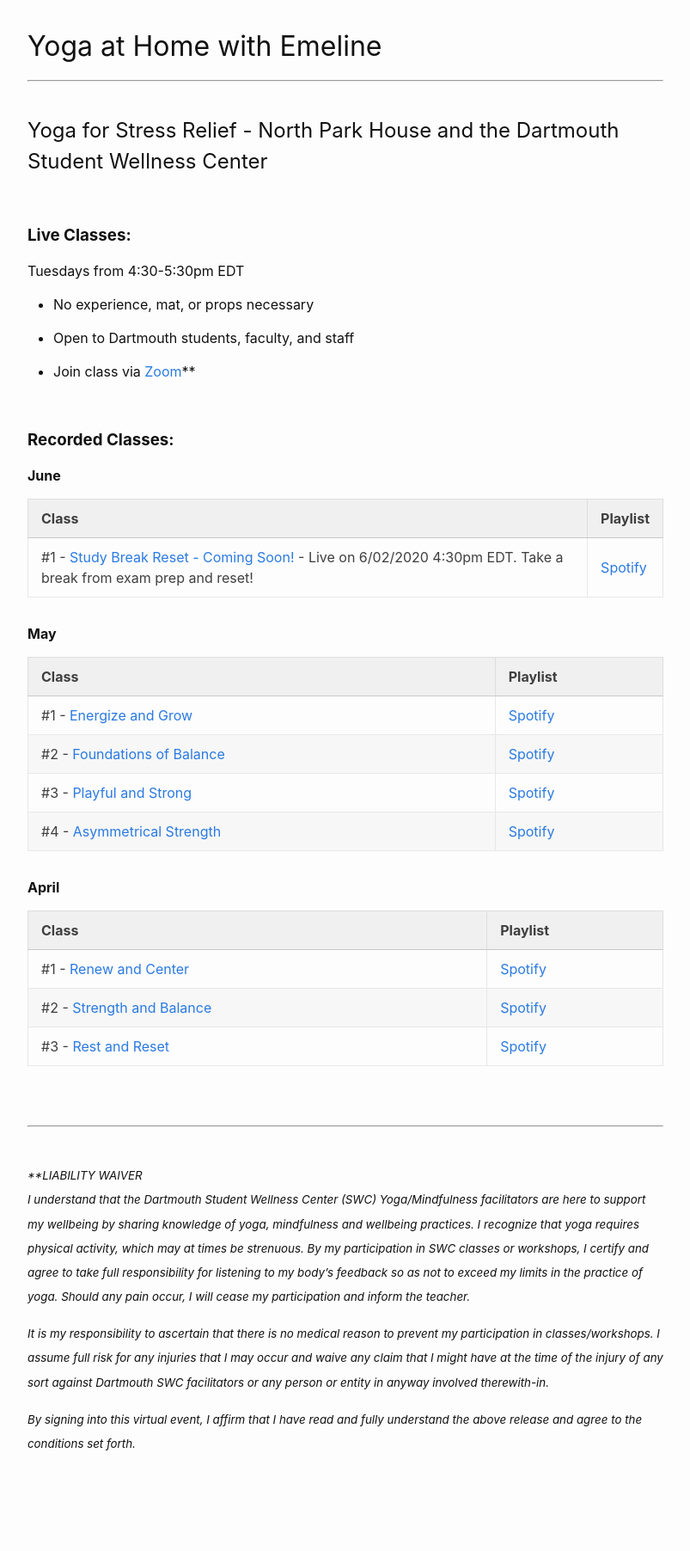
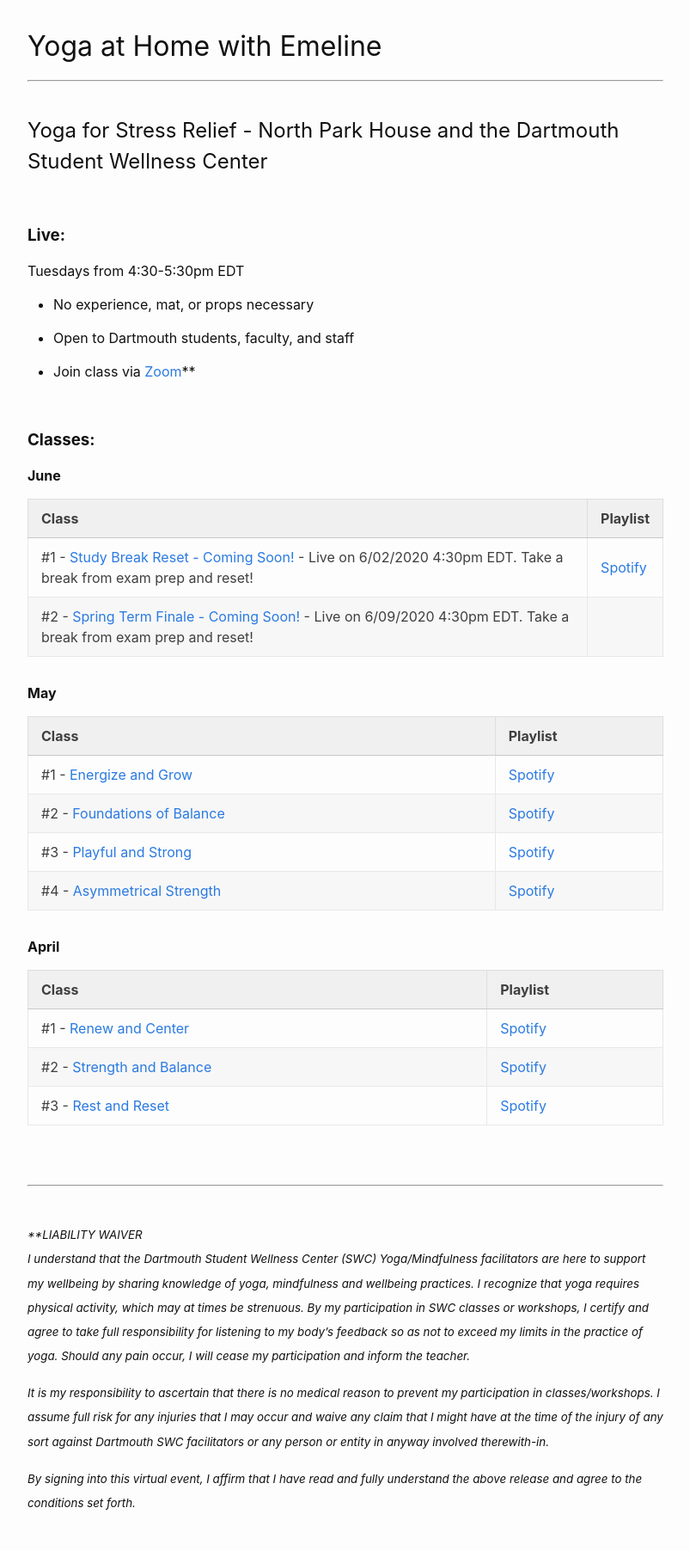
Before and after one commit to emelineclarke/yoga, a Jekyll site: the page built from index.markdown, in a window 1280 px wide. Shown: the whole page at 86% size, without its empty margins (238-1041 px from the left). Built offline with Jekyll 4.4.1, drawn with Linux system fonts in a browser that asks for light colours; before the commit the page ends 1735 px from its top, so only the background shows below that.

Commit message:
Add June 9 class

```diff
--- a/index.markdown
+++ b/index.markdown
@@ -7,7 +7,7 @@ layout: home
 <br/>
 ## Yoga for Stress Relief - North Park House and the Dartmouth Student Wellness Center
 <br/>
-### <strong>Live Classes:</strong>
+### <strong>Live:</strong>
 
 Tuesdays from 4:30-5:30pm EDT
 
@@ -18,13 +18,14 @@ Tuesdays from 4:30-5:30pm EDT
 - Join class via [Zoom](https://dartmouth.zoom.us/j/757625459/)**
 
 <br/>
-### <strong>Recorded Classes:</strong>
+### <strong>Classes:</strong>
 
 <strong>June</strong>
 
 | Class         |Playlist |
 |:------------- |:-------------|
 | #1 - [Study Break Reset - Coming Soon!](https://dartmouth.zoom.us/j/757625459/) - Live on 6/02/2020 4:30pm EDT. Take a break from exam prep and reset! |  [Spotify](https://open.spotify.com/playlist/5MwNc7J0yVB2AMRMhpk637?si=O-gGO9TxS4q3on-M97uqfw)   |
+| #2 - [Spring Term Finale - Coming Soon!](https://dartmouth.zoom.us/j/757625459/) - Live on 6/09/2020 4:30pm EDT. Take a break from exam prep and reset! |     |
 
 <strong>May</strong>
 
```
